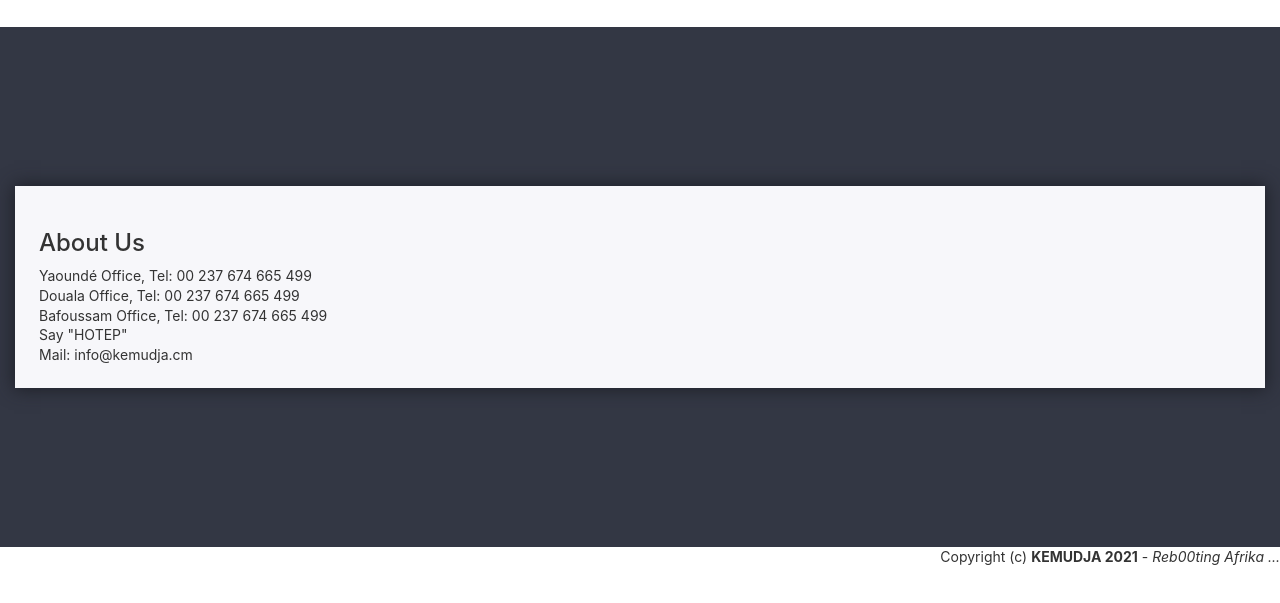
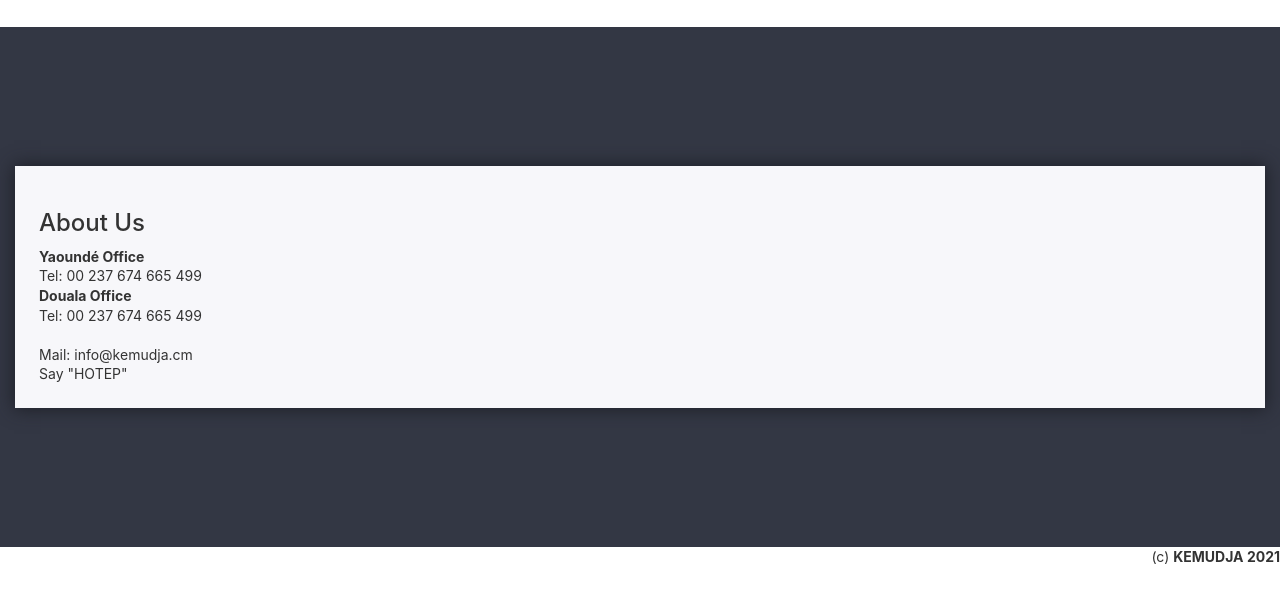
Before and after one commit to Djiadeu/Kem, a website: page public/about.html in a window 1280 px wide. Shown: the part 89-692 px from the top of the page. Drawn offline with Linux system fonts and the light colour scheme.

Commit message:
Update about.html

```diff
--- a/public/about.html
+++ b/public/about.html
@@ -1,9 +1,9 @@
 <!DOCTYPE html>
 <html>
     <head>
-        <title>KemUdja Guide App, by L0b0</title>
+        <title>KemUdja Guide App</title>
         <meta charset="utf-8">
-  <meta name="viewport" content="width=device-width, initial-scale=1">
+        <meta name="viewport" content="width=device-width, initial-scale=1">
         <link rel="icon" href="/img/favicon.png">
         <link rel="stylesheet" href="/css/bootstrap.css">
         <link rel="stylesheet" href="/css/styles.css">
@@ -22,15 +22,14 @@
 <div class="centered-form col-md-12 col-xs-12">
  <div class="centered-container">
    <h3>About Us</h3>
-    Yaoundé Office, Tel: 00 237 674 665 499 <br />
-    Douala Office, Tel: 00 237 674 665 499 <br />
-    Bafoussam Office, Tel: 00 237 674 665 499 <br />
-    Say "HOTEP" <br />
-    Mail: info@kemudja.cm
- </div>
+    <b>Yaoundé Office</b><br/> Tel: 00 237 674 665 499 <br/>
+    <b>Douala Office</b><br/> Tel: 00 237 674 665 499 <br/>
+    <br/>
+    Mail: info@kemudja.cm <br/>
+    Say "HOTEP" <br/>
+    </div>
 </div>
-<br/>
-<br/>
-<center align= "right">Copyright (c) <b>KEMUDJA 2021</b> - <i>Reb00ting Afrika ...</i></center>
+
+<br/><br/><center align= "right">(c) <b>KEMUDJA 2021</b></center>
 </body>
 </html>
```
